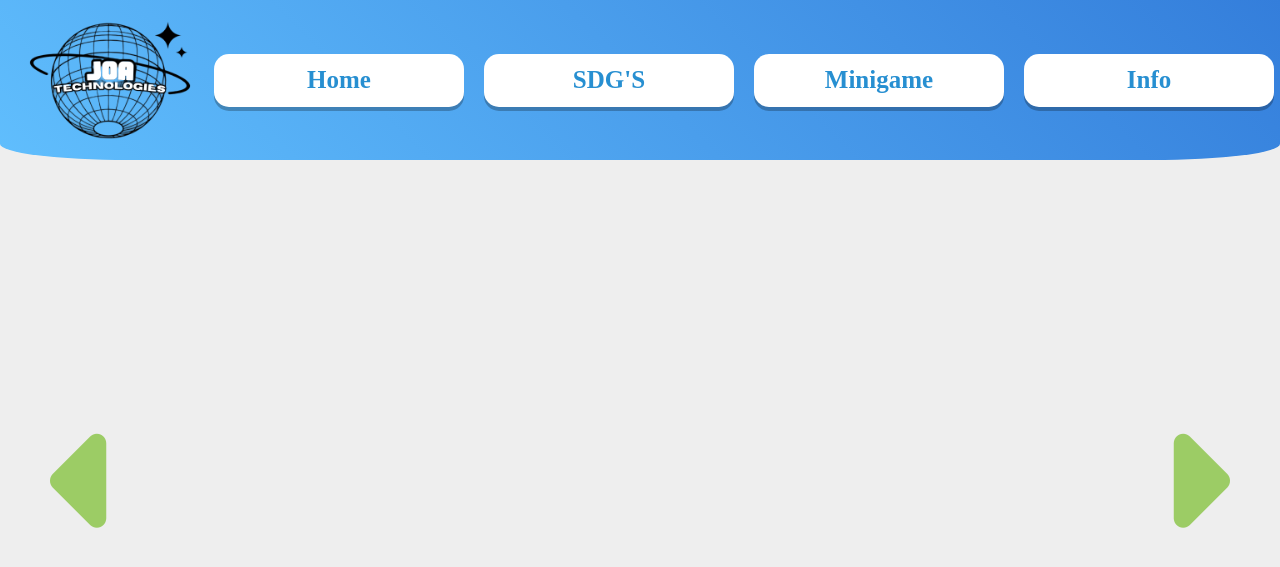
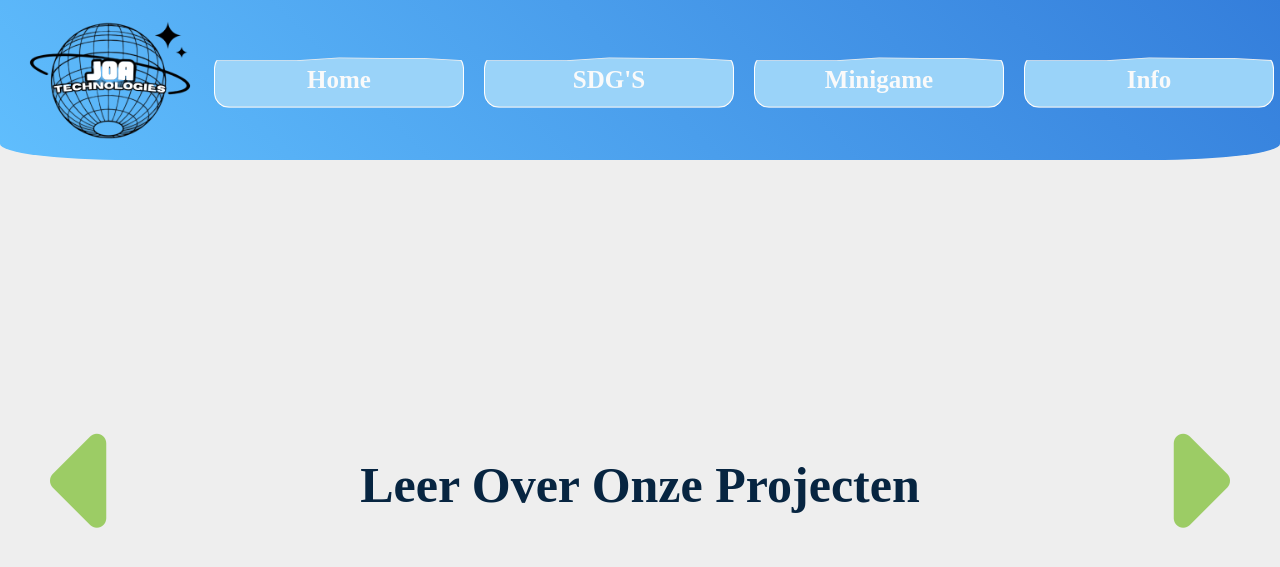
Before and after one commit to Awes2000/JOA-BO, a PHP site: page / in a window 1280 px wide. Shown: the top 567 px of the page. Run offline with PHP 8.4, Linux system fonts and the light colour scheme; data that the repository does not hold is empty; some libraries are stand-ins or nearby versions.

Commit message:
animations nav :)

```diff
--- a/public/css/style.css
+++ b/public/css/style.css
@@ -44,19 +44,41 @@ body {
     justify-content: space-around;
     list-style: none;
     gap: 2rem;
+    color: black;
+    overflow: hidden;
+    position: relative;
 }
 
 .listItem {
-    background-color: white;
+    background-color: #eee;
     width: 250px;
     text-align: center;
     border-radius: 15px;
     padding: .5em 0;
     font-size: 1.25em;
-    box-shadow: rgba(0, 0, 0, 0.25) 0px 4px;
     cursor: pointer;
     font-weight: 700;
-    color: #278fd1;
+    color: #fafafa;
+    position: relative;
+    animation: animate 4s ease-in-out infinite;
+    overflow: hidden;
+    text-shadow: 0 0 5px bl;
+    border: 1.5px solid white;
+    /* Add white text shadow to the text */
+}
+
+.listItem::before {
+    content: "";
+    position: absolute;
+    top: 0;
+    left: 0;
+    width: 100%;
+    height: 100%;
+    background-color: #9ad3f9;
+    /* Set the background color of the waves to blue */
+    border-radius: 15px;
+    animation: animate 4s ease-in-out infinite;
+    z-index: -1;
 }
 
 .listItem:hover {
@@ -69,16 +91,19 @@ body {
     justify-content: space-between;
     padding: 0;
     margin: 0;
+    gap: 2rem;
 }
 
 .sdg-card {
-    flex: 0 1 calc(33.33% - 1rem);
+    width: 45rem;
+    height: 100%;
     background-color: #f0f0f0;
-    padding: 1rem;
+    padding: 2rem;
     text-align: center;
     border-radius: 10px;
     box-shadow: rgba(0, 0, 0, 0.25) 0px 4px;
     cursor: pointer;
+
 }
 
 .sdg-card img {
@@ -96,9 +121,21 @@ body {
 
 .sdg-section {
     display: flex;
-    flex-direction: row;
-    justify-content: space-between;
-    width: 80%;
+    flex-direction: column;
+    justify-content: center;
+    align-items: center;
+    text-align: center;
+
+}
+
+.sdg-section h2 {
+    font-size: 5rem;
+    /* Pas de grootte aan zoals gewenst */
+    color: #072541;
+    /* Pas de tekstkleur aan naar je voorkeur */
+    margin-top: 1rem;
+    /* Voeg bovenmarge toe om de afstand te regelen */
+    text-align: center;
 }
 
 .arrow {
--- a/public/index.php
+++ b/public/index.php
@@ -31,6 +31,7 @@
             <article class="sdg-article">
         <section class="sdg-section">
             <ul class="sdg-card-list">
+
                 <?php
                     $result = $conn->query("SELECT * FROM SDG LIMIT 3");
                     while($row = $result->fetch_assoc()) {
@@ -38,6 +39,7 @@
                     }
                 ?>
             </ul>
+            <h2>Leer Over Onze Projecten</h2>
         </section>
         <div class="arrow left">
             <i class="fas fa-caret-left"></i>
```
Also changed, not shown: other parts of public/css/style.css (+58 -0 lines). Lines whose indentation alone changed are shown as unchanged.
